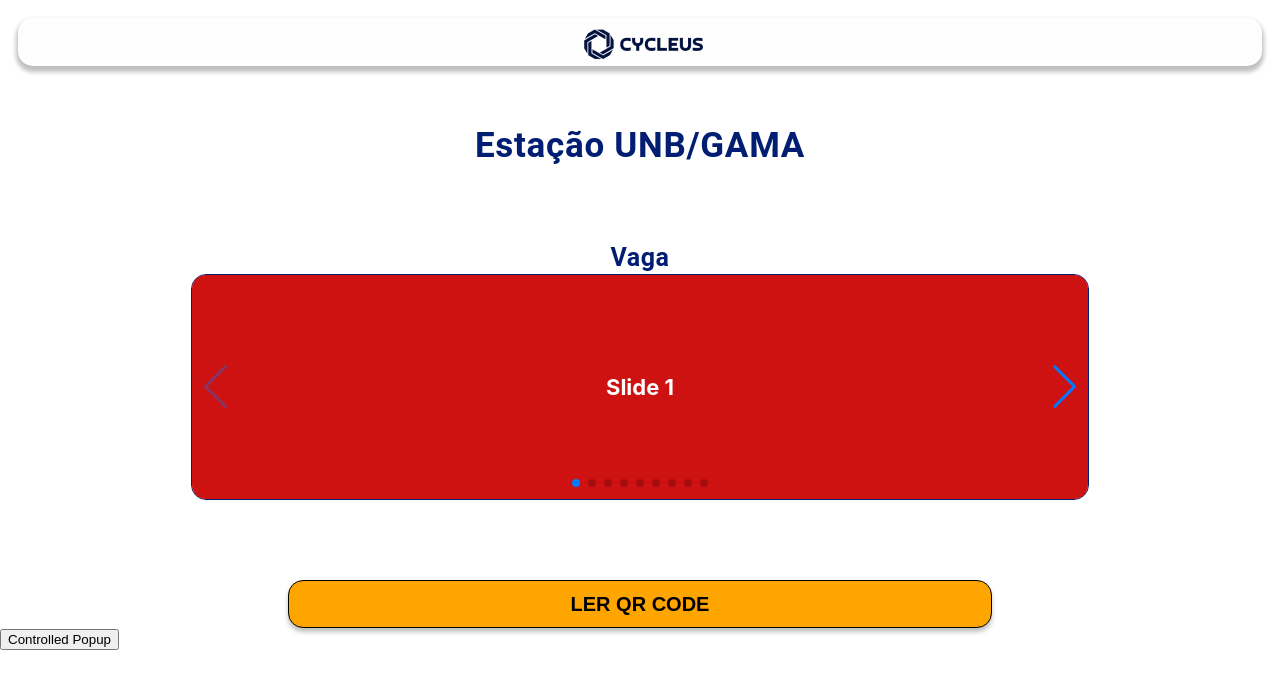
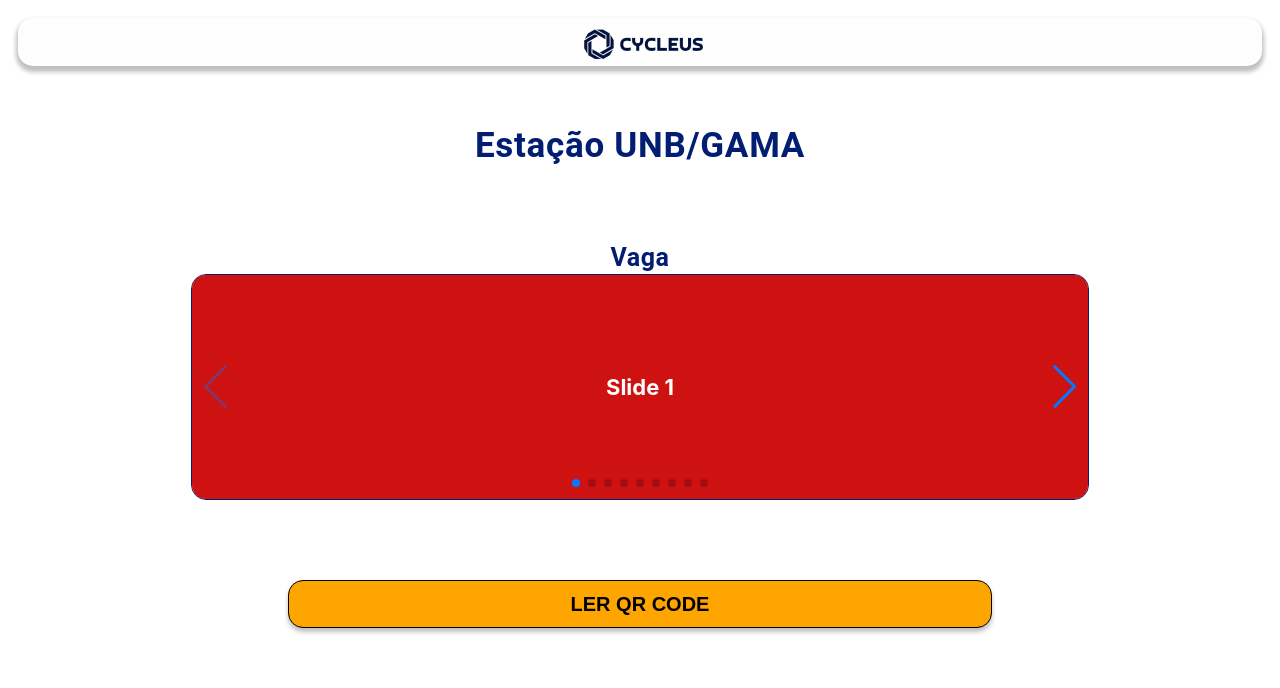
Before and after one commit to yuriAlves5/PI2_CYCLEUS_FRONTEND, a React (Create React App) app: page / in a window 1280 px wide. Shown: the top 688 px of the page. Built offline with nearby package versions, Linux system fonts and the light colour scheme.

Commit message:
button Uṕdate

```diff
--- a/src/pages/Station.jsx
+++ b/src/pages/Station.jsx
@@ -66,14 +66,8 @@ const Station = () => {
         <SwiperSlide>Slide 9</SwiperSlide>
       </Swiper>
       <div id="button_div">
-        {!scannerOpen && (
-            <button id="QrCode" onClick={handleButtonClick}>LER QR CODE</button>
-        )}
-        {scannerOpen && <BarcodeScannerPluginRework />}
-      </div>
-
-      <button type="button" className="button" onClick={() => setOpen(o => !o)}>
-        Controlled Popup
+        <button type="button" id="QrCode" onClick={() => setOpen(o => !o)}>
+          LER QR CODE
         </button>
         <Popup open={open} closeOnDocumentClick onClose={closeModal}>
           <div className="modal">
@@ -83,6 +77,8 @@ const Station = () => {
             <BarcodeScannerPluginRework />
           </div>
         </Popup>
+      </div>
+
 
 
     </div>
```
Lines whose indentation alone changed are shown as unchanged.
